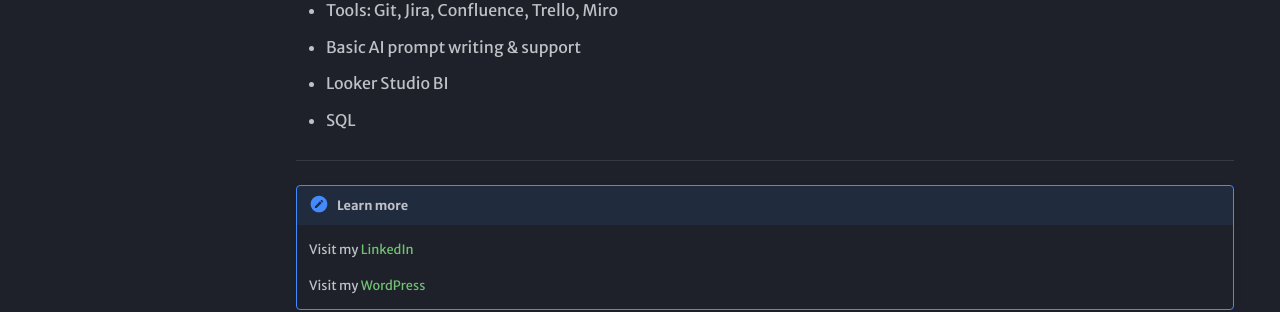
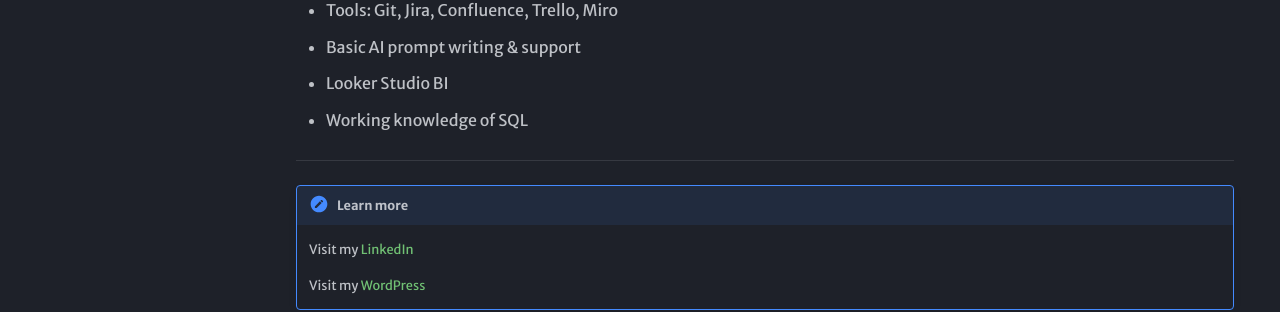
Before and after one commit to james-glass1999/MKDocs-James-Glass-PhD, an MkDocs documentation site: the page built from docs/index.md, in a window 1280 px wide and 1233 px high. Shown: the part 707-1019 px from the top of the window. Built offline with MkDocs 1.6.1 and Material for MkDocs 9.7.7, drawn with Linux system fonts in a browser that asks for light colours.

Commit message:
adjusting sql

```diff
--- a/docs/index.md
+++ b/docs/index.md
@@ -15,7 +15,7 @@
 - Tools: Git, Jira, Confluence, Trello, Miro
 - Basic AI prompt writing & support
 - Looker Studio BI
-- SQL
+- Working knowledge of SQL
 
 
 
```
